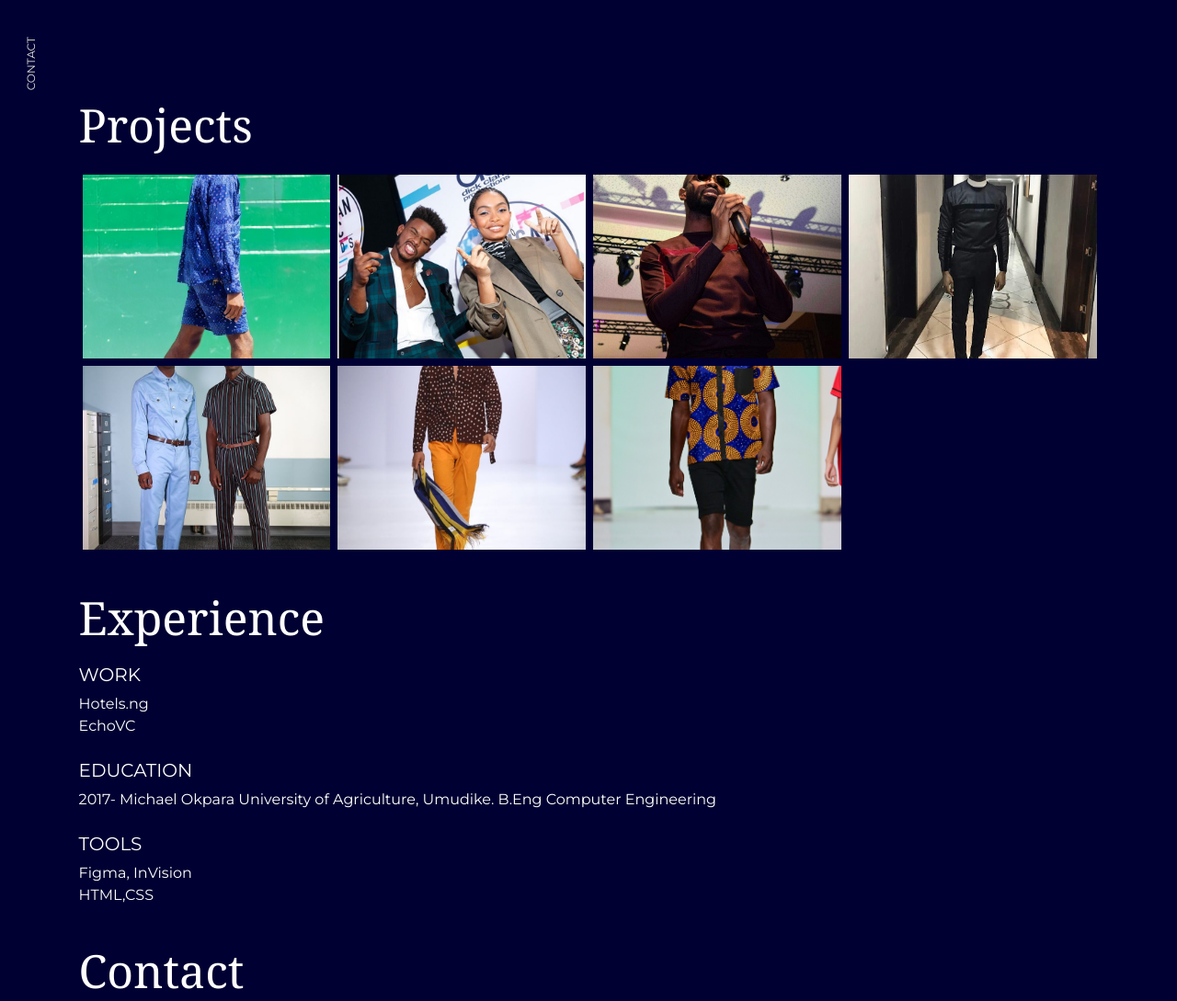
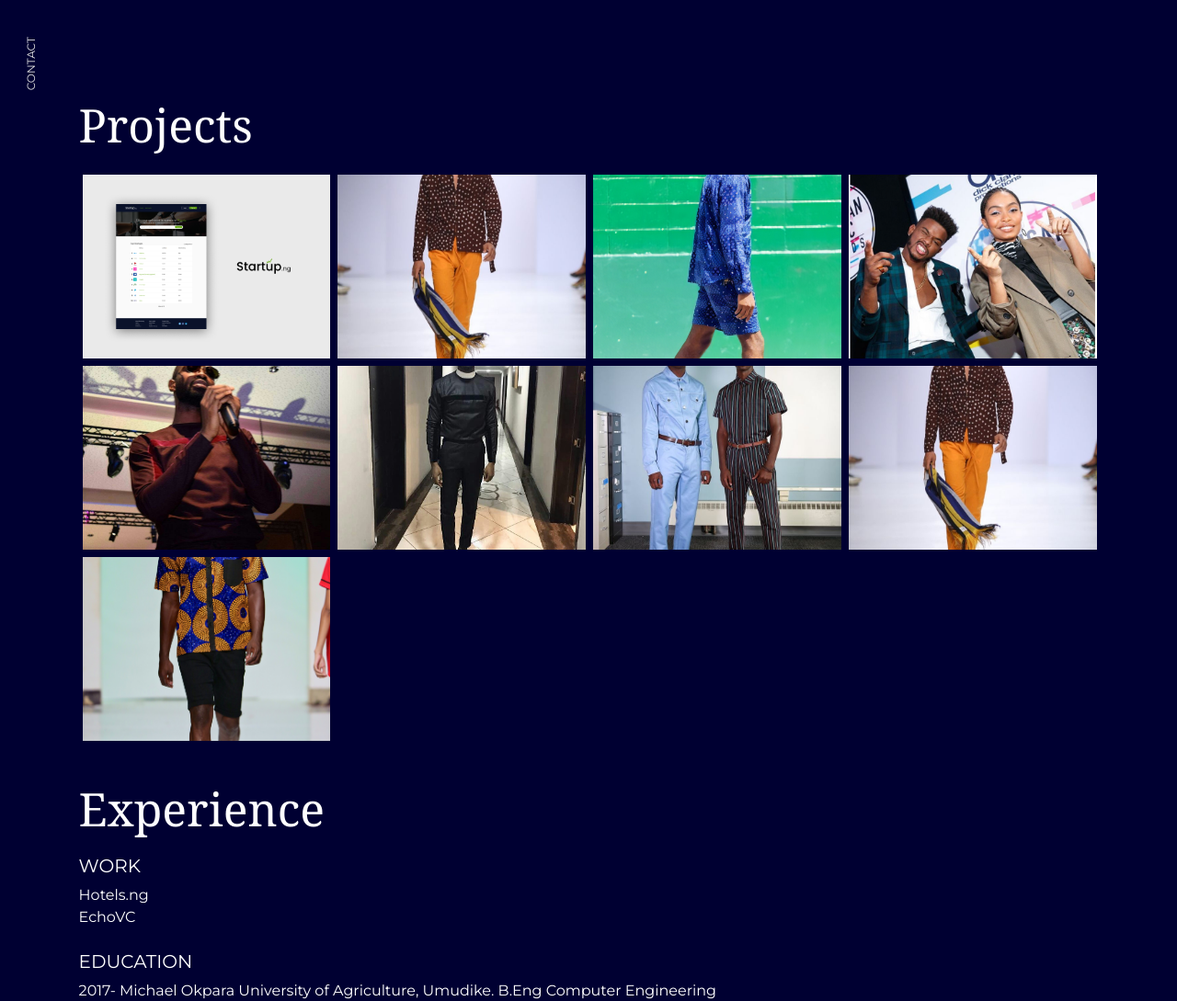
Before and after one commit to buikedim/my-portfolio, a PHP site: page /index.html in a window 1280 px wide. Shown: the part 404-1493 px from the top of the page at 92% size. Run offline with PHP 8.4, Linux system fonts and the light colour scheme; some libraries are stand-ins or nearby versions; some web fonts are replaced.

Commit message:
newest update

```diff
--- a/css/portfolio.css
+++ b/css/portfolio.css
@@ -202,6 +202,44 @@ font-family: 'Montserrat', monospace;
 font-size: small;
 background:white;
 }*/
+
+
+.portfolio-box {
+    display: block;
+    position: relative;
+    margin: 0 auto;
+    max-width: 950px;
+}
+
+.portfolio-box .portfolio-box-caption {
+    display: block;
+    position: absolute;
+    bottom: 0;
+    width: 100%;
+    height: 100%;
+    text-align: center;
+    color: #000000;
+    opacity: 0;
+    background:  rgb(255, 160, 0);
+    -webkit-transition: all .35s;
+    -moz-transition: all .35s;
+    transition: all .35s;
+}
+
+.portfolio-box:hover .portfolio-box-caption {
+    opacity: .92;
+}
+
+
+.portfolio-box .portfolio-box-caption .portfolio-box-caption-content {
+    position: absolute;
+    top: 50%;
+    width: 100%;
+    text-align: center;
+    transform: translateY(-50%);
+}
+
+
 .social-icons-main{
 	float: left;
 	margin-left: 1rem;
--- a/index.html
+++ b/index.html
@@ -76,13 +76,39 @@
 
 
 
-                    <div class="col-md-3 col-sm-3"><a href="" class="work-box"><img src="assets\outfit idea (3).jpg" class="img-responsive" alt=""></a></div>
-                    <div class="col-md-3 col-sm-3"> <a href="" class="work-box"><img src="assets\outfit idea (3).PNG" class="img-responsive" alt=""></a> </div>
-                    <div class="col-md-3 col-sm-3"> <a href="" class="work-box"><img src="assets\outfit idea (6).jpg" class="img-responsive" alt=""></a> </div>
-                    <div class="col-md-3 col-sm-3"> <a href="" class="work-box"><img src="assets\outfit idea (4).jpg" class="img-responsive" alt=""></a> </div>
-                    <div class="col-md-3 col-sm-3"> <a href="" class="work-box"><img src="assets\outfit idea (18).jpg" class="img-responsive" alt=""></a> </div>
-                    <div class="col-md-3 col-sm-3"> <a href="" class="work-box"><img src="assets\outfit idea (20).jpg" class="img-responsive" alt=""></a> </div>
-                    <div class="col-md-3 col-sm-3"> <a href="" class="work-box"><img src="assets\outfit idea (22).jpg" class="img-responsive" alt=""></a> </div>
+
+
+                    <div class="col-md-3">
+                            <a href="projects/nightLight.html" class="work-box portfolio-box">
+                                <img src="assets\start.ng.png" class="img-responsive" alt="">
+                                <div class="portfolio-box-caption">
+                                    <div class="portfolio-box-caption-content">
+                                        <div class="project-category text-faded">
+                                            startup.ng
+                                        </div>
+                                    </div>
+                                </div>
+                            </a>
+                        </div>
+                        <div class="col-md-3">
+                                <a href="projects/nightLight.html" class="work-box portfolio-box">
+                                    <img src="assets\outfit idea (20).jpg" class="img-responsive" alt="">
+                                    <div class="portfolio-box-caption">
+                                        <div class="portfolio-box-caption-content">
+                                            <div class="project-category text-faded">
+                                                Night Light
+                                            </div>
+                                        </div>
+                                    </div>
+                                </a>
+                            </div>
+                            <div class="col-md-3 "><a href="" class="work-box"><img src="assets\outfit idea (3).jpg" class="img-responsive" alt=""></a></div>
+                            <div class="col-md-3 "> <a href="" class="work-box"><img src="assets\outfit idea (3).PNG" class="img-responsive" alt=""></a> </div>
+                            <div class="col-md-3 "> <a href="" class="work-box"><img src="assets\outfit idea (6).jpg" class="img-responsive" alt=""></a> </div>
+                            <div class="col-md-3 "> <a href="" class="work-box"><img src="assets\outfit idea (4).jpg" class="img-responsive" alt=""></a> </div>
+                            <div class="col-md-3 "> <a href="" class="work-box"><img src="assets\outfit idea (18).jpg" class="img-responsive" alt=""></a> </div>
+                            <div class="col-md-3 "> <a href="" class="work-box"><img src="assets\outfit idea (20).jpg" class="img-responsive" alt=""></a> </div>
+                            <div class="col-md-3 "> <a href="" class="work-box"><img src="assets\outfit idea (22).jpg" class="img-responsive" alt=""></a> </div>
                 </div>
 
             </div>
```
Also changed, not shown: assets/start.ng.png (added).
